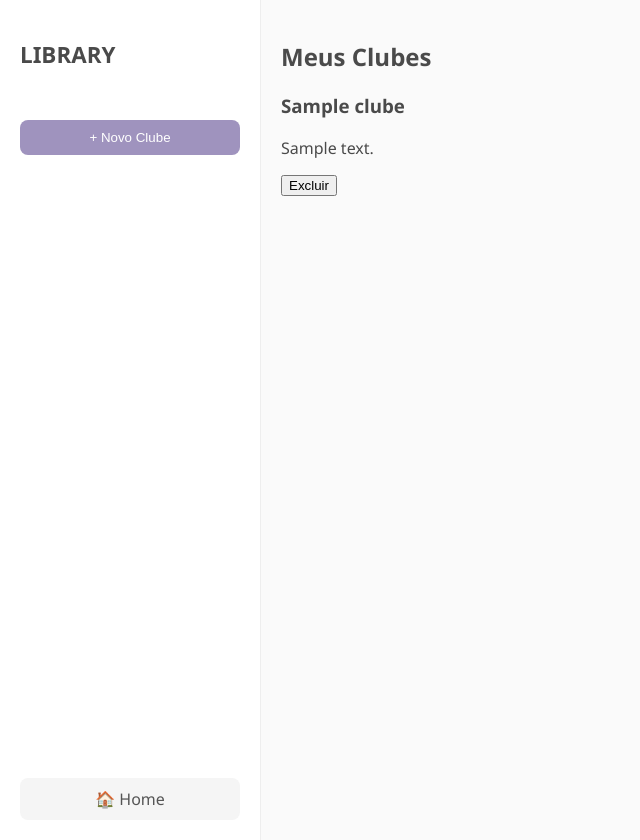
After one commit to ismeCris/BookClube_PY, a Python web app: template templates/clube.html in a window 1280 px wide. The commit adds this page. Shown: the whole page, without its empty margins (0-640 px from the left). Run offline with Jinja, Linux system fonts and the light colour scheme; the template is opened without the code that fills it: most values are stand-ins (such as "Sample title", 1, 10 or a date in 2020).

Commit message:
Iniciando configurações do clube

```diff
--- a/configuration.py
+++ b/configuration.py
@@ -4,6 +4,7 @@ from routes.home import home_route
 from routes.Login import auth_route
 from routes.usuario import usuario_route
 from routes.livro import livro_route
+from routes.clube import clube_route
 
 from database.database import db
 from database.models.usuario import Usuario
@@ -32,6 +33,7 @@ def configure_routes(app):
     app.register_blueprint(auth_route, url_prefix='/auth')
     app.register_blueprint(usuario_route, url_prefix='/usuario')
     app.register_blueprint(livro_route, url_prefix='/livros')
+    app.register_blueprint(clube_route, url_prefix='/clubes')
 
 def configure_db():
     db.connect()
--- /dev/null
+++ b/templates/clube.html
@@ -0,0 +1,84 @@
+<link rel="stylesheet" href="{{ url_for('static', filename='css/livros.css') }}">
+
+{% macro render_clube_card(clube) %}
+<div class="card-clube">
+
+    <div class="clube-header">
+        <h3>{{ clube.nome }}</h3>
+    </div>
+
+    <p class="clube-desc">
+        {{ clube.descricao or 'Sem descrição' }}
+    </p>
+
+    <form action="{{ url_for('clube.deletar_clube', id=clube.id) }}" method="POST">
+        <button class="btn-delete">Excluir</button>
+    </form>
+
+</div>
+{% endmacro %}
+
+
+<div class="app-container">
+
+    <!-- SIDEBAR -->
+    <aside class="sidebar">
+        <h1 class="logo">LIBRARY</h1>
+
+        <button class="btn-novo-sidebar" onclick="abrirModalClube()">
+            + Novo Clube
+        </button>
+
+        <a href="{{ url_for('home.home_view') }}" class="btn-back-sidebar">
+            🏠 Home
+        </a>
+    </aside>
+
+    <!-- CONTEÚDO -->
+    <main class="main-content">
+
+        <h2 style="margin-bottom: 20px;">Meus Clubes</h2>
+
+        <div class="grid-clubes">
+            {% for clube in clubes %}
+                {{ render_clube_card(clube) }}
+            {% else %}
+                <p>Nenhum clube criado ainda.</p>
+            {% endfor %}
+        </div>
+
+    </main>
+</div>
+
+
+<!-- MODAL -->
+<div id="modalClube" class="modal-overlay">
+    <div class="modal-content">
+
+        <span onclick="fecharModalClube()" class="btn-fechar-x">&times;</span>
+        <h2>Criar Clube</h2>
+
+        <form action="{{ url_for('clube.criar_clube') }}" method="POST">
+
+            <label>Nome</label>
+            <input type="text" name="nome" required>
+
+            <label>Descrição</label>
+            <textarea name="descricao"></textarea>
+
+            <button type="submit">Criar</button>
+
+        </form>
+
+    </div>
+</div>
+
+<script>
+function abrirModalClube() {
+    document.getElementById('modalClube').style.display = 'block';
+}
+
+function fecharModalClube() {
+    document.getElementById('modalClube').style.display = 'none';
+}
+</script>
--- a/templates/home.html
+++ b/templates/home.html
@@ -1,7 +1,7 @@
 <link rel="stylesheet" href="/static/css/home.css">
 <nav class="navbar">
   <a href="/">Home</a>
-  <a href="#">Clubes</a>
+  <a href="{{ url_for('clube.lista_clubes') }}">Clubes</a>
   <a href="{{ url_for('livro.lista_livros') }}">Livros</a>
   <a href="{{ url_for('usuario.perfil') }}">Meu Perfil</a>
   <a href="/auth/logout" class="logout">Sair</a>
```
Also changed, not shown: routes/clube.py (added, +54 -0 lines), static/css/clube.css (added, +42 -0 lines).
